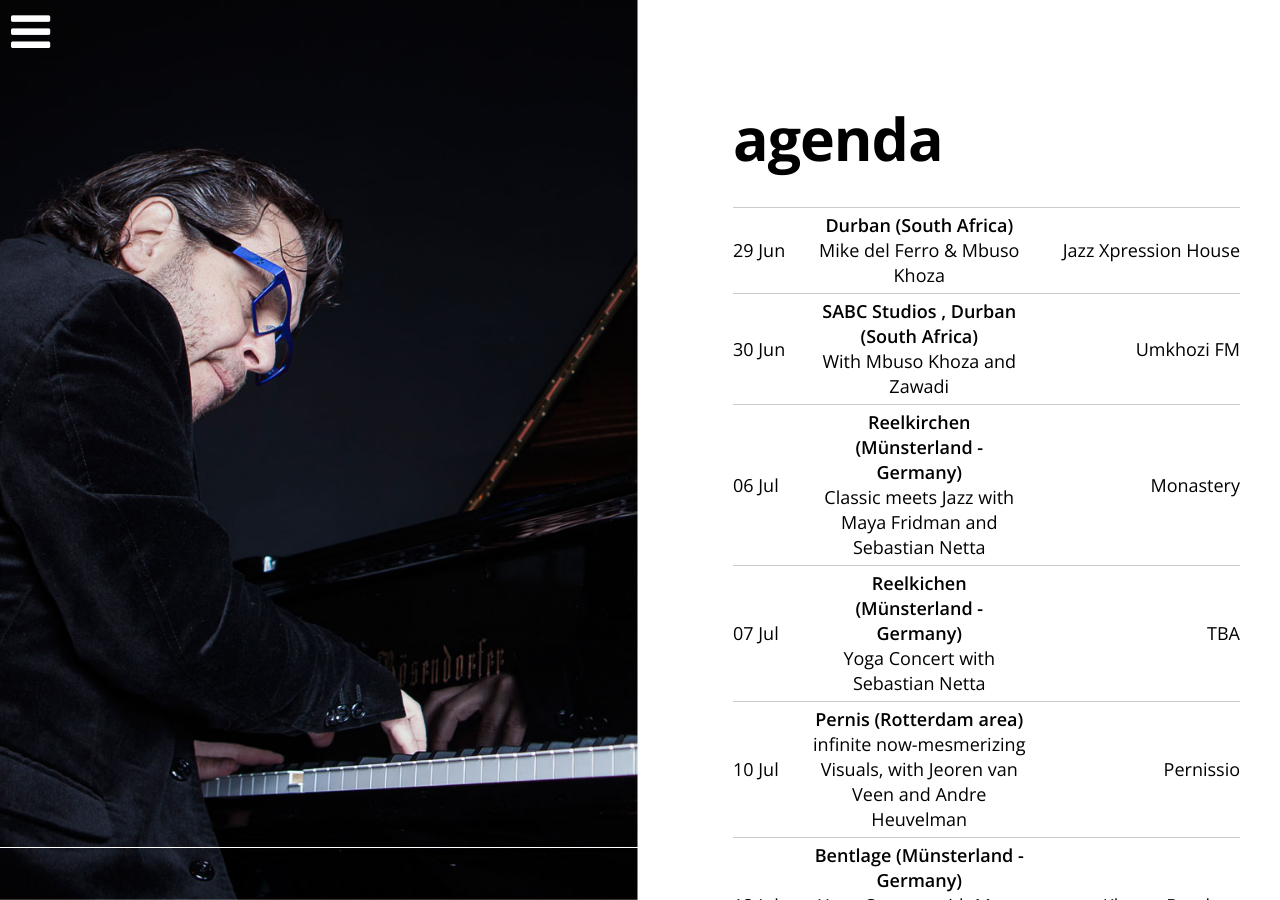
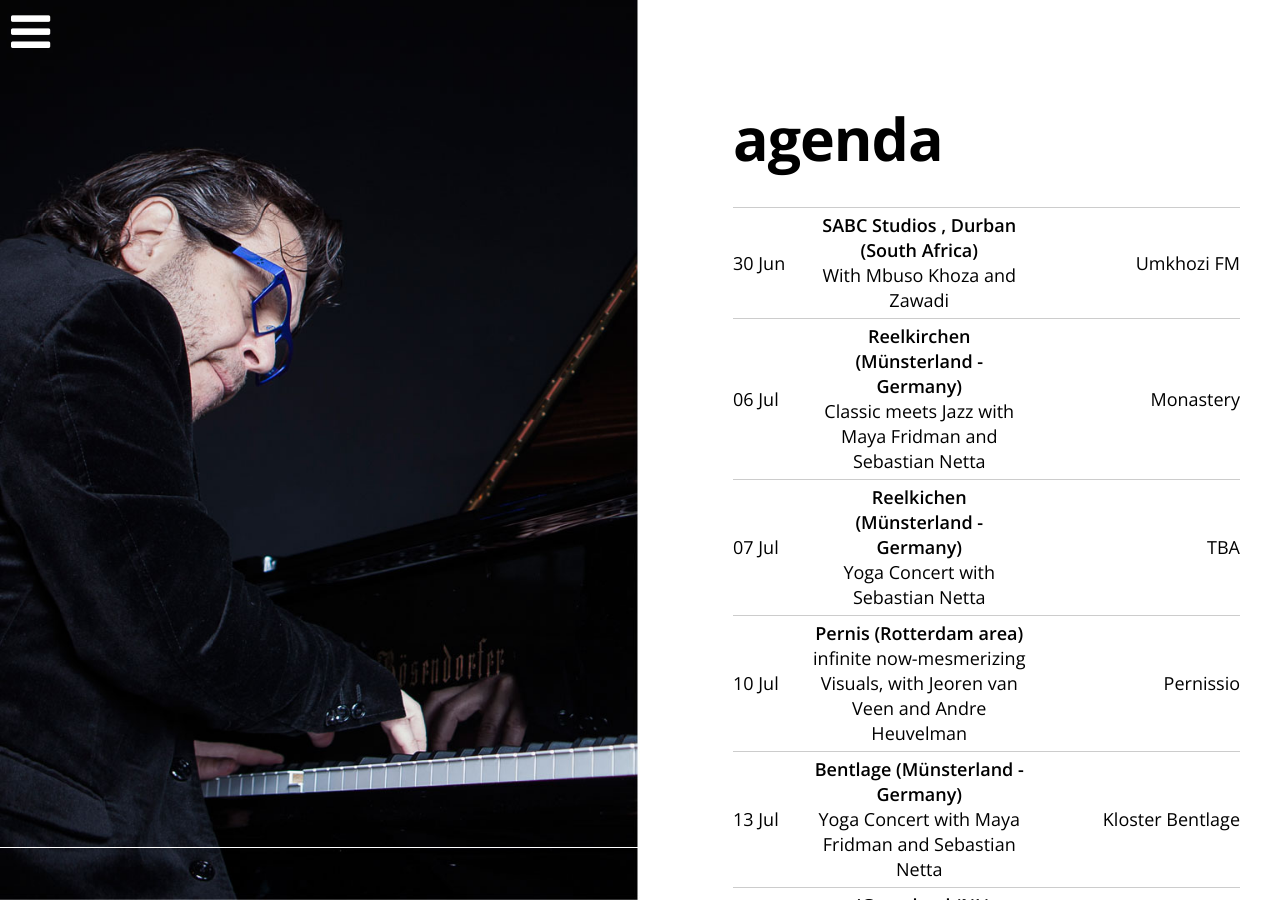
Before and after one commit to mikedelferro/website, a Jekyll site: the page built from agenda.html, in a window 1280 px wide and 900 px high. Built offline with Jekyll 4.4.1, drawn with Linux system fonts in a browser that asks for light colours; nearby versions of some CDN libraries; some of the changed text lies outside the part shown.

Commit message:
Updated '_config.yml' via CloudCannon

```diff
--- a/_config.yml
+++ b/_config.yml
@@ -4,11 +4,11 @@
     location: Brink
     venue: Muiderberg (NL)
     url: 'https://www.swingopdebrink.nl/klassiek-op-de-brink/'
-  - title: Mike del Ferro & Mbuso Khoza
-    date: 2019-06-29 20:00:00
-    location: Jazz Xpression House
-    venue: Durban (South Africa)
-    url:
+  - title: Meditative Concert with Mesmerizing Visuals
+    date: 2019-11-09 20:00:00
+    location: Tenclun
+    venue: Amsterdam
+    url: 'https://www.tenclub.nl/'
   - title: with Andre Heuvelman - Nachtgeluiden
     date: 2019-08-30 20:00:00
     location: TBA
```
